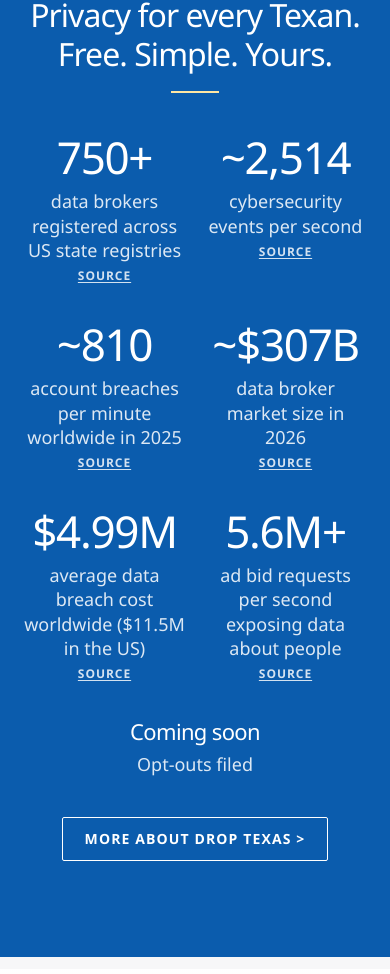
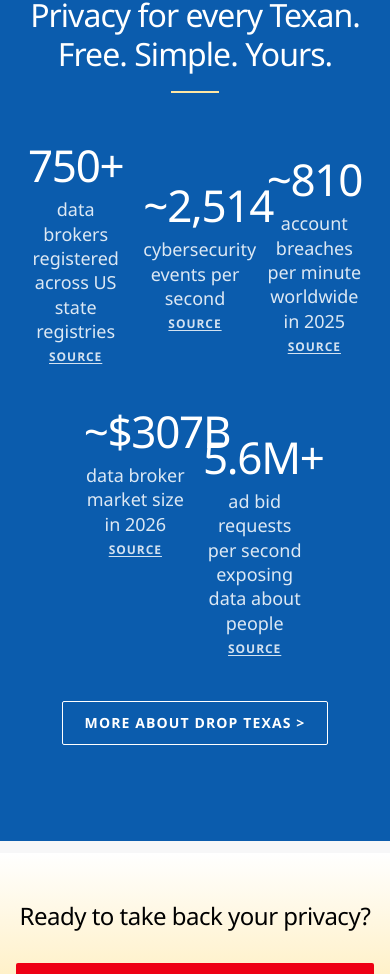
Before and after one commit to TAYLORBEN89/privacy-optout-landing, a React (Vite) app: page / in a window 390 px wide. Shown: the part 7514-8488 px from the top of the page. Built offline with nearby package versions, Linux system fonts and the light colour scheme; no server answers.

Commit message:
Show five cited stats in a centered masonry band.
The opt-outs placeholder and the breach-cost tile are gone. Three tiles sit on the top row and two centered tiles sit below, with staggered heights. The stored figures are unchanged.

Co-authored-by: ThinAirGit <ThinAirGit@users.noreply.github.com>

```diff
--- a/src/components/Stats.tsx
+++ b/src/components/Stats.tsx
@@ -51,7 +51,7 @@
   const ref = useRef<HTMLElement>(null);
   const reduced = usePrefersReducedMotion();
   const [started, setStarted] = useState(false);
-  const stats = visibleCitedStats();
+  const stats = visibleCitedStats().filter((stat) => stat.id !== "breach-cost");
 
   useEffect(() => {
     if (reduced) {
@@ -98,10 +98,6 @@
             </a>
           </li>
         ))}
-        <li data-stat="optouts">
-          <p className="stat-value stat-pending">Coming soon</p>
-          <p className="stat-label">Opt-outs filed</p>
-        </li>
       </ul>
       <AppLink className="stats-more" href="/about">
         More about DROP Texas &gt;
--- a/src/styles.css
+++ b/src/styles.css
@@ -1016,6 +1016,19 @@
     width: auto;
   }
 
+  .stats {
+    padding-inline: 12px;
+  }
+
+  .stat-value {
+    font-size: 26px;
+  }
+
+  .stat-label {
+    max-width: none;
+    font-size: 13px;
+  }
+
   h1 {
     font-size: 32px;
     letter-spacing: -1px;
@@ -1845,16 +1858,35 @@
 
 .stat-grid {
   display: grid;
-  grid-template-columns: 1fr 1fr;
-  gap: 32px 20px;
-  width: min(1000px, 100%);
-  margin: 40px auto 0;
+  grid-template-columns: repeat(6, minmax(0, 1fr));
+  gap: 28px 16px;
+  align-items: start;
+  width: min(1100px, 100%);
+  margin: 48px auto 0;
   padding: 0;
   list-style: none;
 }
 
-.stat-grid li:last-child:nth-child(odd) {
-  grid-column: 1 / -1;
+.stat-grid li {
+  grid-column: span 2;
+}
+
+.stat-grid li:nth-child(2) {
+  margin-top: 40px;
+}
+
+.stat-grid li:nth-child(3) {
+  margin-top: 14px;
+}
+
+.stat-grid li:nth-child(4) {
+  grid-column: 2 / span 2;
+  margin-top: 10px;
+}
+
+.stat-grid li:nth-child(5) {
+  grid-column: 4 / span 2;
+  margin-top: 36px;
 }
 
 .stat-value {
@@ -2045,15 +2077,6 @@
     font-size: 40px;
   }
 
-  .stat-grid {
-    grid-template-columns: repeat(auto-fit, minmax(150px, 1fr));
-    width: min(1240px, 100%);
-  }
-
-  .stat-grid li:last-child:nth-child(odd) {
-    grid-column: auto;
-  }
-
   .rights {
     padding: 120px 24px;
   }
```
Also changed, not shown: 1 other file (tests, documents, lock files or other folders).
